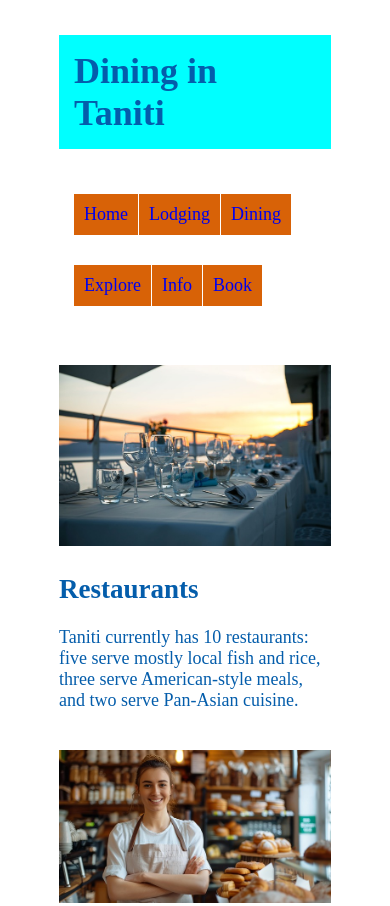
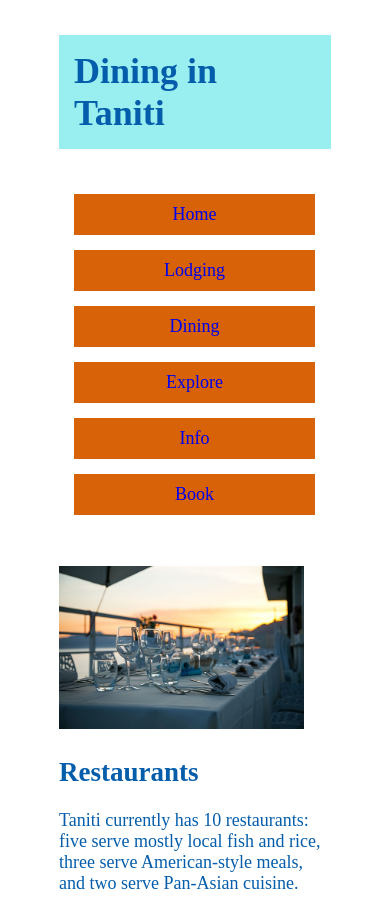
Before and after one commit to mpowers87777/islandoftanitischoolproject, a plain HTML site: page food.html in a window 390 px wide. Shown: the top 906 px of the page. Drawn offline with Linux system fonts and the light colour scheme.

Commit message:
Add files via upload

```diff
--- a/taniti_styles.css
+++ b/taniti_styles.css
@@ -12,20 +12,17 @@ footer {
     border-top: 1px solid black;
 }
 
-@media screen and (max-width: 900px) {
-    header {
-        margin-bottom: 150px;
-    }
+@media screen and (max-width: 710px) {
 
-    a {
-        float: left;
+    .topnav a {
+        display: block;
     }
 }
 
 .topnav{
-    background-color: white;
+    background-color: rgb(255, 255, 255);
     padding: 15px;
-
+    overflow: hidden;
 }
 
 .topnav a:hover {
@@ -33,15 +30,17 @@ footer {
     color: rgb(125, 200, 233);
 }
 
-a {
+.topnav a {
     background-color: #d86207;
     text-decoration: none;
+    text-align: center;
+
     padding: 10px;
     margin: 15px 1px 15px 0px;
 }
 
 .imgFull {
-    width: 100%;
+    width: 90%;
     height: auto;
 }
 
@@ -68,34 +67,40 @@ li {
 }
 
 h1 {
-    background-color: aqua;
+    background-color: #99eef0;
     margin: 15px 0px 15px 0px;
     padding: 15px;
 }
 
 form {
     margin-top: 20px;
-    background-color: #f5d272;
+    background-color: #99eef0;
     border: 3px solid #676767;
     padding: 20px;
     font-size: clamp(18px, 3vw, 42px);
 }
 
 input {
-    background-color: #32c1db;
-    color: #bdbdbd;
+    background-color: white;
+    color: #343030;
     font-size: clamp(18px, 3vw, 38px);
 
 }
 
 ::placeholder {
-    color: #d66814;
+    color: #535251;
     font-size: clamp(18px, 3vw, 38px);
 }
 
 textarea {
-    background-color: #32c1db;
+    background-color: white;
     max-width: 90%;
     box-sizing: border-box;
     font-size: clamp(18px, 3vw, 38px);
 }
+
+select {
+    padding: 5px;
+    font-size: clamp(18px, 3vw, 38px);
+    float: right;
+}
```
